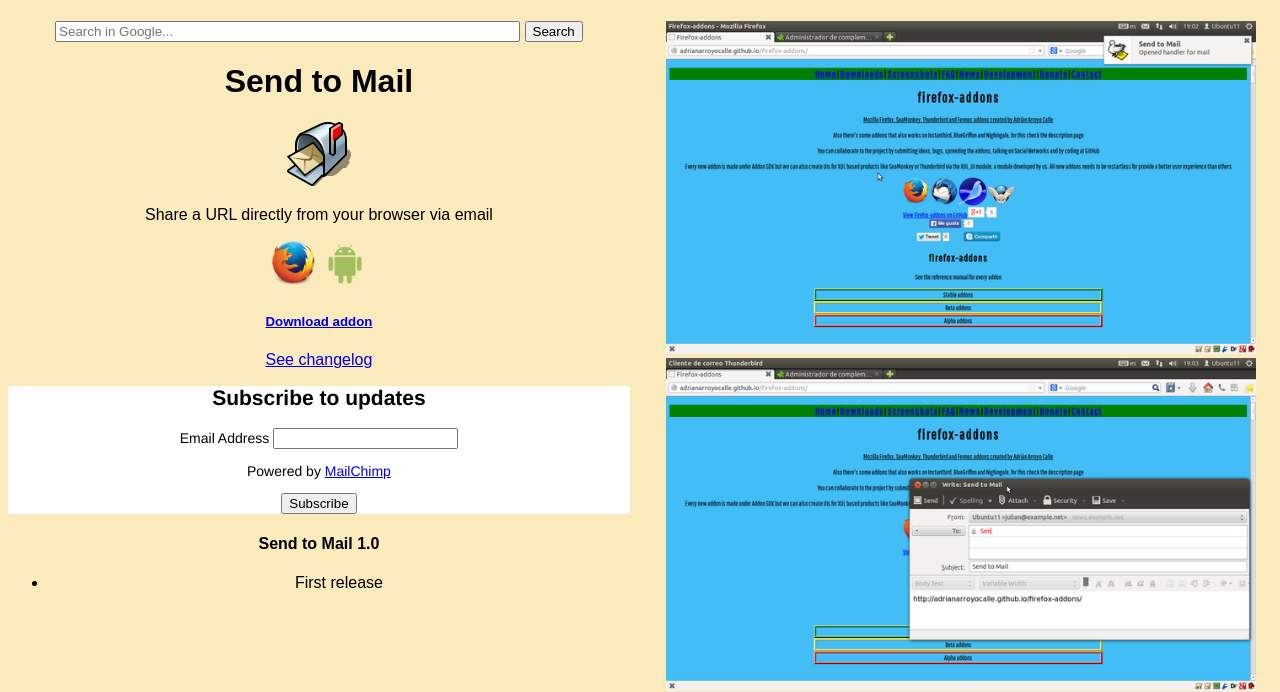
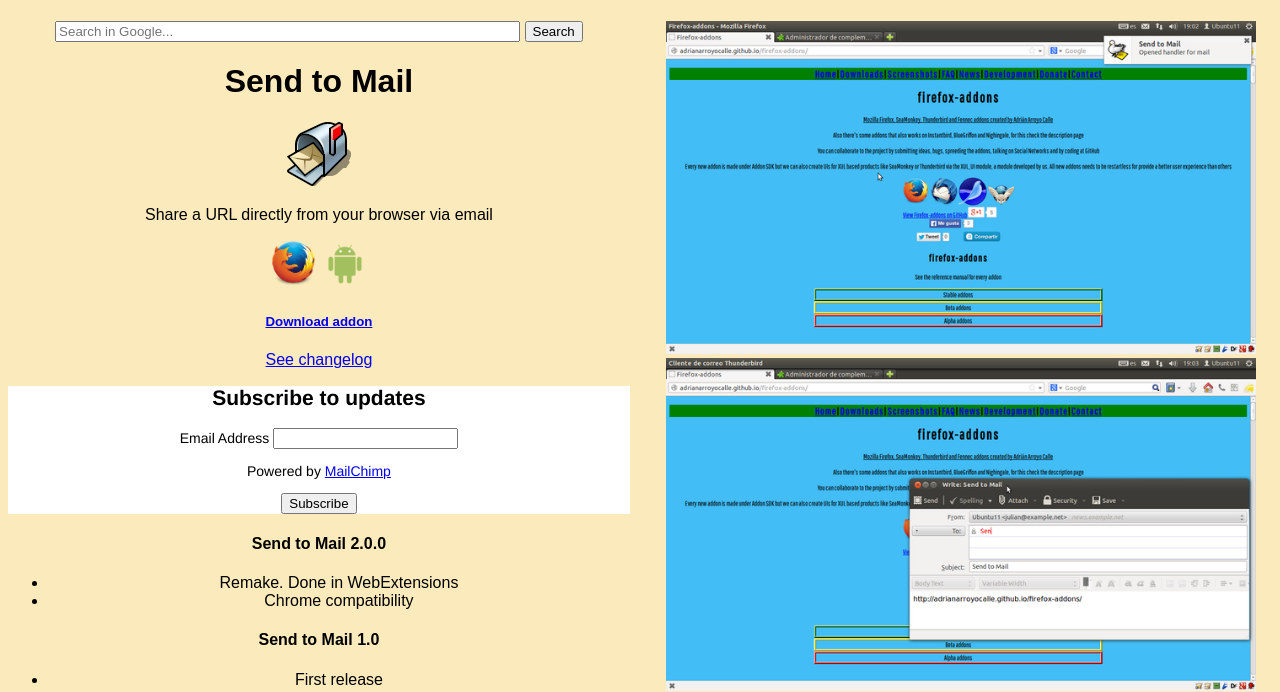
Before and after one commit to AdrianArroyoCalle/norax, a plain HTML site: page de/addon/send-to-mail/index.html in a window 1280 px wide. Shown: the top 692 px of the page. Drawn offline with Linux system fonts and the light colour scheme.

Commit message:
Update 2016-03-18T19:39:10.513Z

```diff
--- a/de/addon/send-to-mail/index.html
+++ b/de/addon/send-to-mail/index.html
@@ -122,6 +122,15 @@
 
 			<!--End mc_embed_signup-->
 		<div id="changelog">
+
+				<h4>Send to Mail 2.0.0</h4>
+				<ul>
+
+						<li>Remake. Done in WebExtensions</li>
+
+						<li>Chrome compatibility</li>
+
+				</ul>
 
 				<h4>Send to Mail 1.0</h4>
 				<ul>
```
Also changed, not shown: en/addon/send-to-mail/index.html (+9 -0 lines), es/addon/send-to-mail/index.html (+9 -0 lines), fr/addon/send-to-mail/index.html (+9 -0 lines), ja/addon/send-to-mail/index.html (+9 -0 lines), ru/addon/send-to-mail/index.html (+9 -0 lines), zh/addon/send-to-mail/index.html (+9 -0 lines).
